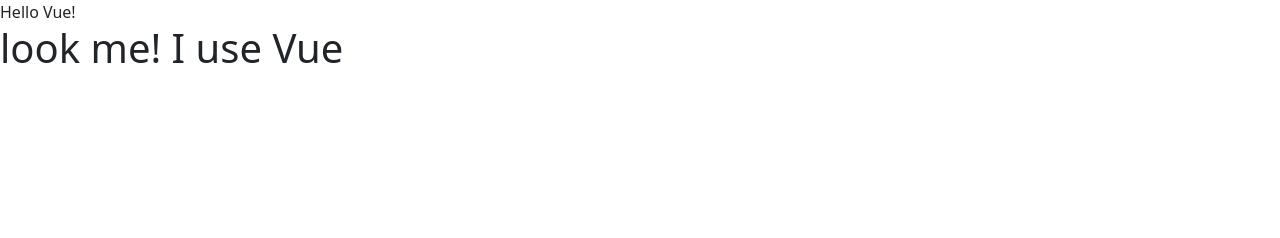
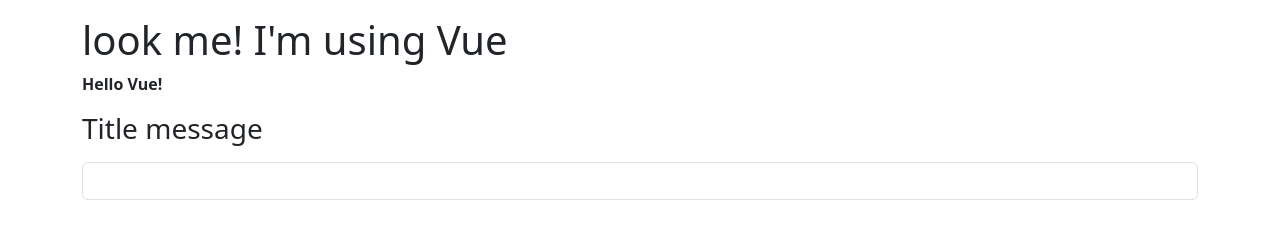
Before and after one commit to NicolaTeora/vue-hello, a plain HTML site: page index.html in a window 1280 px wide. Drawn offline with nearby package versions, Linux system fonts and the light colour scheme.

Commit message:
feat : test v-model

```diff
--- a/JS/main.js
+++ b/JS/main.js
@@ -4,7 +4,12 @@
     data() {
       return {
         message: 'Hello Vue!',
-        messageSecond: 'look me! I use Vue'
+        secondMessage: "look me! I'm using Vue",
+
+        textMessage: {
+            titleMessage: 'Title message',
+            textAreaMes: ''
+        }
       }
     }
   }).mount('#root')
--- a/index.html
+++ b/index.html
@@ -3,7 +3,7 @@
 <head>
     <meta charset="UTF-8">
     <meta name="viewport" content="width=device-width, initial-scale=1.0">
-    <title>Nuovo Progetto</title>
+    <title>Vue-Hello</title>
 
     <!-- Fontawesome -->
     <link rel="stylesheet" href="https://cdnjs.cloudflare.com/ajax/libs/font-awesome/6.5.0/css/all.min.css" integrity="sha512-Avb2QiuDEEvB4bZJYdft2mNjVShBftLdPG8FJ0V7irTLQ8Uo0qcPxh4Plq7G5tGm0rU+1SPhVotteLpBERwTkw==" crossorigin="anonymous" referrerpolicy="no-referrer" />
@@ -23,9 +23,15 @@
 </head>
 <body>
     <div id="root">
-        {{message}}
-        <h1>{{messageSecond}}</h1>
-        <!-- code -->
+        <div class="container mt-3">
+            <h1>{{secondMessage}}</h1>
+            <span class="fw-semibold">{{message}}</span>
+            <p class="fw-light">
+                <h3>{{textMessage.titleMessage}}</h3>
+            </p>
+            <input type="text-area" class="form-control" v-model="textMessage.textAreaMes">
+        </div>
+
     </div>
 
     <!-- Bootstrap JS -->
```
